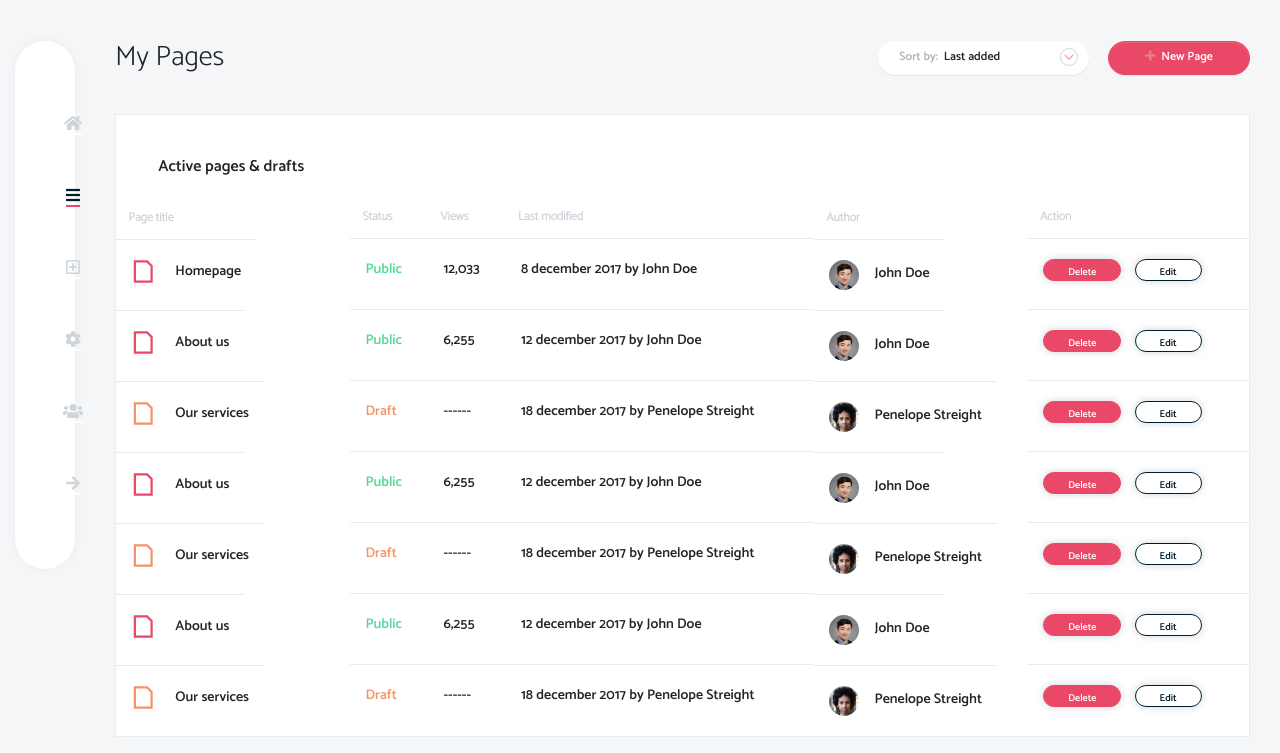
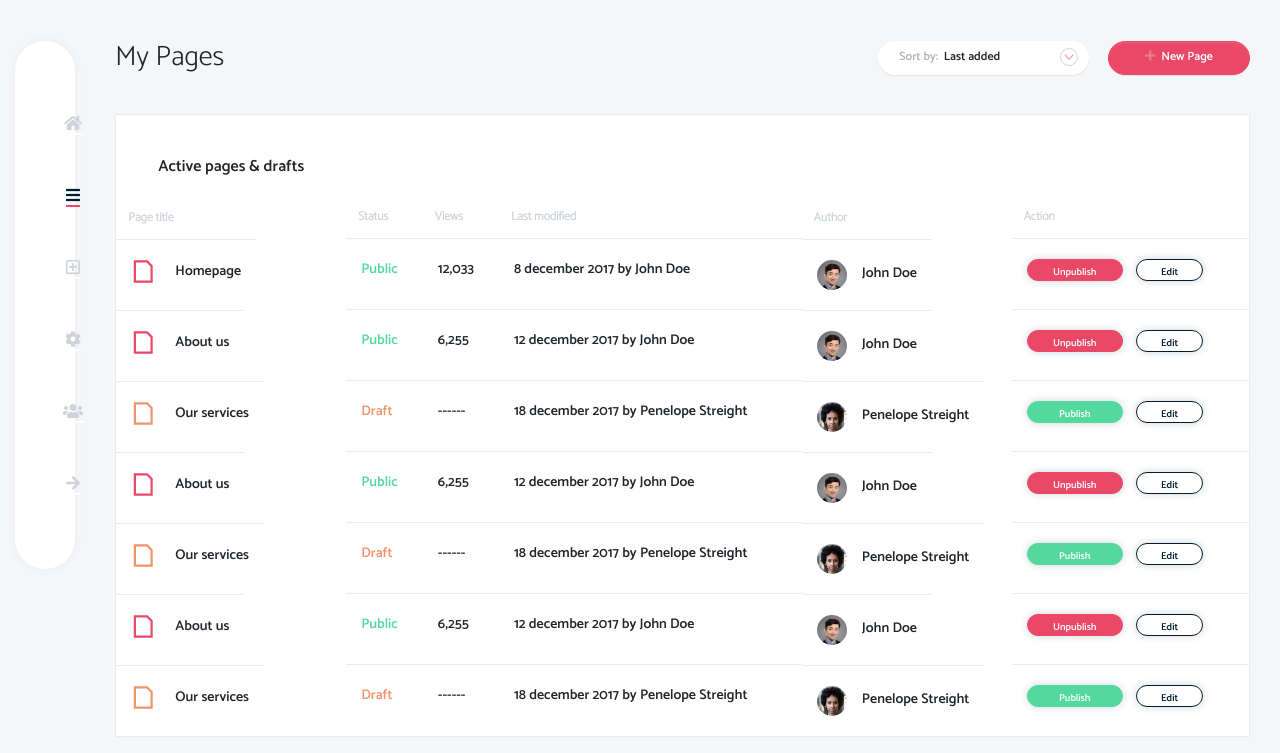
Before and after one commit to nadaelgeziry/Orisons, a website: page pages.html in a window 1280 px wide. Shown: the part 90-843 px from the top of the page. Drawn offline with nearby package versions, Linux system fonts and the light colour scheme; files whose address does not match are found by name.

Commit message:
Changed button widths ad colors

```diff
--- a/pages.html
+++ b/pages.html
@@ -155,7 +155,7 @@
                                   <h6 class="pages-table__author-name">John Doe</h6>
                                 </td>
                               <td>
-                                  <a href="#" class="btn btn-primary card__button card__button_delete">Delete</a>
+                                  <a href="#" class="btn btn-primary card__button card__button_delete page-table__main-button">Unpublish</a>
                                   <a href="#" class="btn btn-outline-success card__button">Edit</a>
                               </td>
                             </tr>
@@ -171,7 +171,7 @@
                                 <h6 class="pages-table__author-name">John Doe</h6>
                               </td>
                               <td>
-                                  <a href="#" class="btn btn-primary card__button card__button_delete">Delete</a>
+                                  <a href="#" class="btn btn-primary card__button card__button_delete page-table__main-button">Unpublish</a>
                                   <a href="#" class="btn btn-outline-success card__button">Edit</a>
                               </td>
                             </tr>
@@ -187,7 +187,7 @@
                                   <h6 class="pages-table__author-name">Penelope Streight</h6>
                                 </td>
                               <td>
-                                  <a href="#" class="btn btn-primary card__button card__button_delete">Delete</a>
+                                  <a href="#" class="btn btn-warning card__button card__button_delete page-table__main-button">Publish</a>
                                   <a href="#" class="btn btn-outline-success card__button">Edit</a>
                               </td>
                             </tr>
@@ -203,7 +203,7 @@
                                 <h6 class="pages-table__author-name">John Doe</h6>
                               </td>
                               <td>
-                                  <a href="#" class="btn btn-primary card__button card__button_delete">Delete</a>
+                                  <a href="#" class="btn btn-primary card__button card__button_delete page-table__main-button">Unpublish</a>
                                   <a href="#" class="btn btn-outline-success card__button">Edit</a>
                               </td>
                             </tr>
@@ -219,7 +219,7 @@
                                   <h6 class="pages-table__author-name">Penelope Streight</h6>
                                 </td>
                               <td>
-                                  <a href="#" class="btn btn-primary card__button card__button_delete">Delete</a>
+                                  <a href="#" class="btn btn-warning card__button card__button_delete page-table__main-button">Publish</a>
                                   <a href="#" class="btn btn-outline-success card__button">Edit</a>
                               </td>
                             </tr>
@@ -235,8 +235,8 @@
                                 <h6 class="pages-table__author-name">John Doe</h6>
                               </td>
                               <td>
-                                  <a href="#" class="btn btn-primary card__button card__button_delete">Delete</a>
-                                  <a href="#" class="btn btn-outline-success card__button">Edit</a>
+                                  <a href="#" class="btn btn-primary card__button card__button_delete page-table__main-button">Unpublish</a>
+                                  <a href="#" class="btn btn-outline-success card__button ">Edit</a>
                               </td>
                             </tr>
                             <tr>
@@ -251,7 +251,7 @@
                                   <h6 class="pages-table__author-name">Penelope Streight</h6>
                                 </td>
                               <td>
-                                  <a href="#" class="btn btn-primary card__button card__button_delete">Delete</a>
+                                  <a href="#" class="btn btn-warning card__button card__button_delete page-table__main-button">Publish</a>
                                   <a href="#" class="btn btn-outline-success card__button">Edit</a>
                               </td>
                             </tr>
--- a/src/scss/_pages-table.scss
+++ b/src/scss/_pages-table.scss
@@ -82,3 +82,12 @@ th.pages-table__head-title {
     margin: 0;
     font-size: 14px;
 }
+
+.page-table__main-button {
+    width: 6rem;
+    color: $white;
+}
+
+.page-table__main-button:hover {
+    color: $white;
+}
```
Also changed, not shown: dist/css/base.css.
